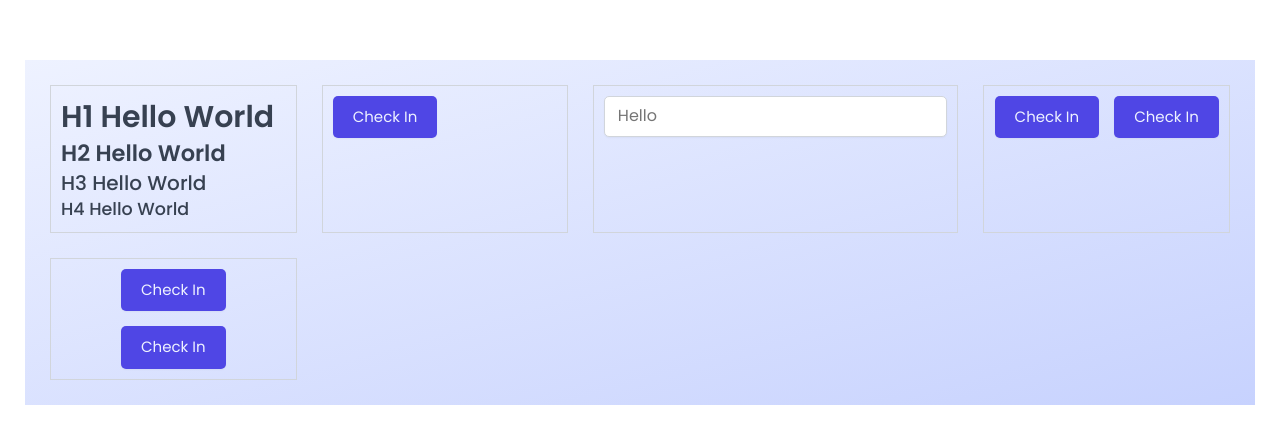
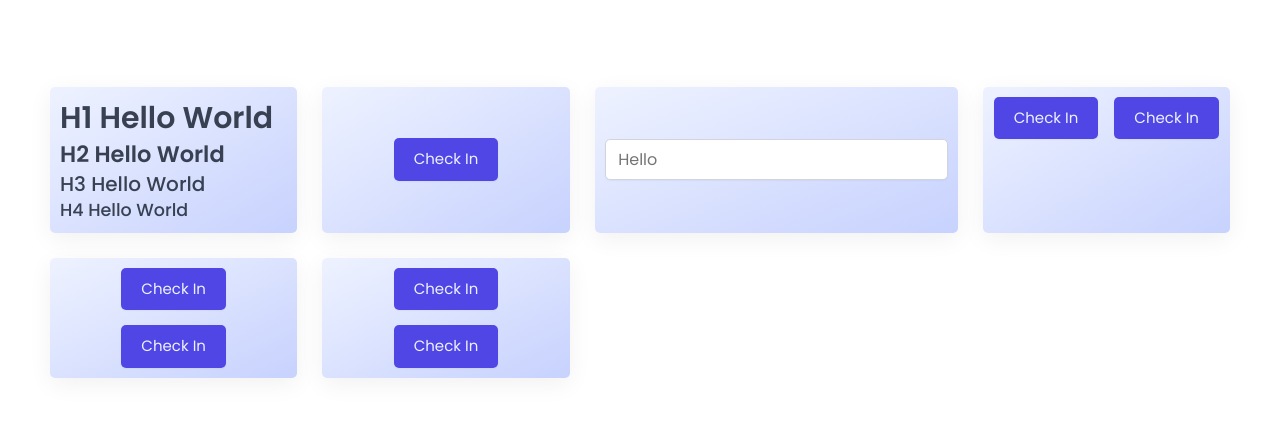
Before and after one commit to rajatverma311201/the-wild-oasis-react, a React (Vite) app: page / in a window 1280 px wide. Shown: the part 168-612 px from the top of the page. Built offline with nearby package versions, Linux system fonts and the light colour scheme; a web font is replaced by a local one.

Commit message:
center component and main page

```diff
--- a/src/App.tsx
+++ b/src/App.tsx
@@ -1,26 +1,31 @@
-import { Button, Input, Heading } from "@/components";
-import { Row, Column } from "@/components/layout";
+/* MODULE IMPORTS */
 import styled from "styled-components";
 
+/* COMPONENT IMPORTS */
+import { Button, Heading } from "@/components";
+import { Row, Column, Center } from "@/components/layout";
+import { Input } from "@/components/form";
+
+/* App STYLES */
 const StyledApp = styled.div`
     width: 100%;
     min-height: 100%;
-    background: linear-gradient(
-        to right bottom,
-        var(--color-brand-50),
-        var(--color-brand-200)
-    );
     display: grid;
 
     grid-template-columns: repeat(4, 1fr);
-    /* align-items: center; */
-    /* justify-items: center; */
+
     padding: 2.5rem;
     gap: 2.5rem;
 
     & > * {
-        border: 1px solid var(--color-grey-300);
+        border-radius: 5px;
+        box-shadow: var(--shadow-md);
         padding: 1rem;
+        background: linear-gradient(
+            to right bottom,
+            var(--color-brand-50),
+            var(--color-brand-200)
+        );
     }
 `;
 
@@ -35,13 +40,17 @@ function App() {
             </div>
 
             <div>
-                <Button>Check In</Button>
+                <Center>
+                    <Button>Check In</Button>
+                </Center>
             </div>
             <div>
-                <Input placeholder="Hello" />
+                <Center>
+                    <Input placeholder="Hello" />
+                </Center>
             </div>
             <div>
-                <Row>
+                <Row justify="even">
                     <Button>Check In</Button>
                     <Button>Check In</Button>
                 </Row>
@@ -52,6 +61,14 @@ function App() {
                     <Button>Check In</Button>
                 </Column>
             </div>
+            <div>
+                <Center>
+                    <Column align="center">
+                        <Button>Check In</Button>
+                        <Button>Check In</Button>
+                    </Column>
+                </Center>
+            </div>
         </StyledApp>
     );
 }
--- /dev/null
+++ b/src/components/form/index.ts
@@ -0,0 +1 @@
+export { default as Input } from "./Input";
--- a/src/components/index.ts
+++ b/src/components/index.ts
@@ -1,4 +1,3 @@
 export { default as Button } from "./Button";
-export { default as Input } from "./Input";
 export { default as Heading } from "./Heading";
 export { default as Modal } from "./Modal";
```
Also changed, not shown: src/components/form/Input.tsx (renamed from src/components/Input.tsx), 1 other file (tests, documents, lock files or other folders).
